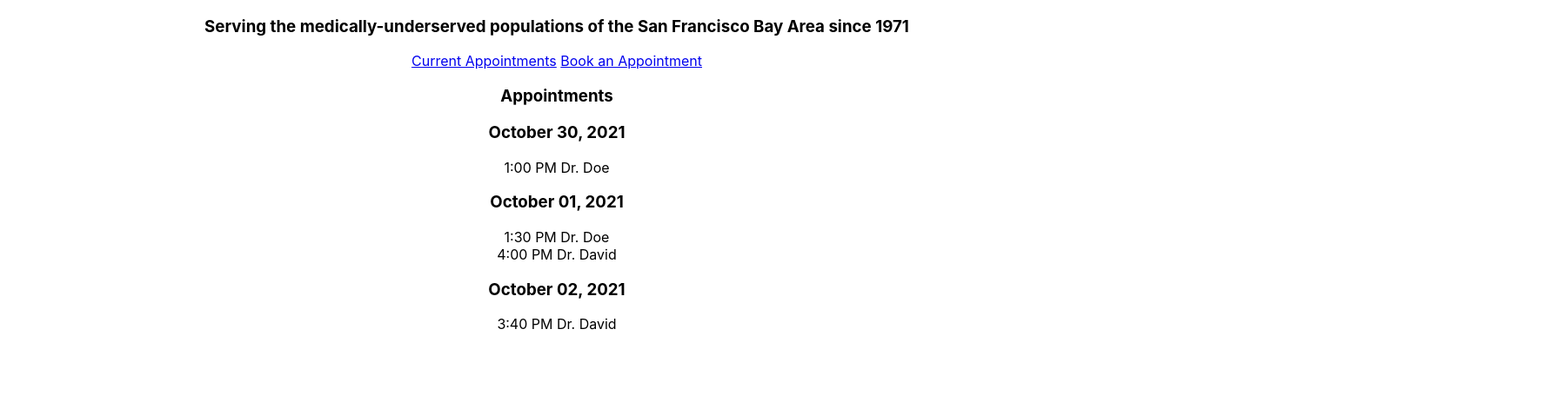
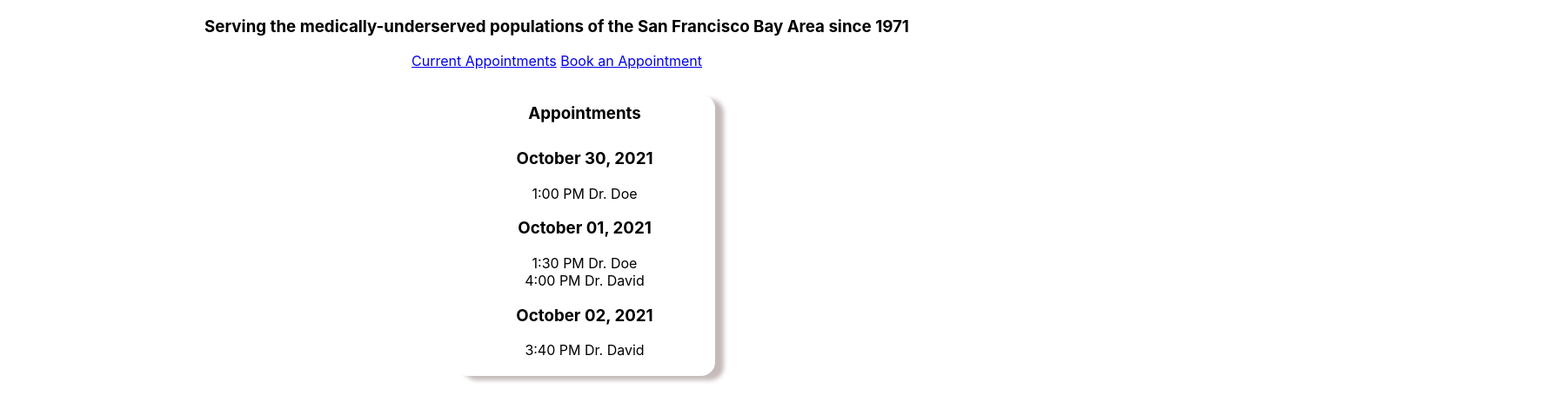
Before and after one commit to Justin-Ng-SF/Coding-Assessment, a React (Create React App) app in the folder q2/appointments/: page /appointments in a window 1280 px wide. Shown: the top 478 px of the page at 87% size, 1792 px wide, since content can reach past the window. Built offline with nearby package versions, Linux system fonts and the light colour scheme.

Commit message:
appointment checks all edge cases for invalid dates/times

```diff
--- /dev/null
+++ b/q2/appointments/src/components/Appointment/Appointments.css
@@ -0,0 +1,32 @@
+.appointments{
+    position: relative;
+    min-width: 800px;
+    left: 40%;
+}
+.appointment-container{
+    padding: 10px;
+    width: 300px;
+}
+.appointment-box{
+    position: relative;
+    width: 300px;
+    background-color: white;
+    border-color: rgb(255, 255, 255, 0);
+    box-shadow: 10px 5px 5px rgb(197, 186, 186);
+    border-radius: 16px;
+}
+.appointment-container{
+
+    width: 300px;
+}
+
+.appointment-header{
+    padding-top: 10px;
+    padding-bottom: 10px;
+    text-align: center;
+}
+.appointment-list{
+    width: 100%;
+    padding-bottom: 20px;
+    text-align: center;
+}
--- a/q2/appointments/src/components/Appointment/Appointments.js
+++ b/q2/appointments/src/components/Appointment/Appointments.js
@@ -1,6 +1,7 @@
 import React from 'react';
 
 import AppointmentsByDay from "./AppointmentsByDay";
+import './Appointments.css'
 
 const Appointments = ({appointments}) => {
 
@@ -32,15 +33,23 @@ const Appointments = ({appointments}) => {
 
 
     return (
-        <section>
-            <h3>Appointments</h3>
+        <div className="appointments">
+            <div className="appointment-container">
+                <div className="appointment-box">
+                    <h3 className="appointment-header">Appointments</h3>
 
-            {appointmentsByDay.map((appointmentsForTheDay) => (
-                //day, not time, is key in format of YYYY-MM-DD ie 2021-10-01
-                <AppointmentsByDay appointmentsOfTheDay={appointmentsForTheDay} key={appointmentsDayMap.get(appointmentsForTheDay[0].time.substring(0, 10))}/>
-            ))}
+                        <div className="appointment-list">
+                            {appointmentsByDay.map((appointmentsForTheDay) => (
+                                //day, not time, is key in format of YYYY-MM-DD ie 2021-10-01
+                                <AppointmentsByDay appointmentsOfTheDay={appointmentsForTheDay} key={appointmentsDayMap.get(appointmentsForTheDay[0].time.substring(0, 10))}/>
+                            ))}
+                        </div>
+                    </div>
+            </div>
 
-        </section>
+
+
+        </div>
     )
 
 }
```
